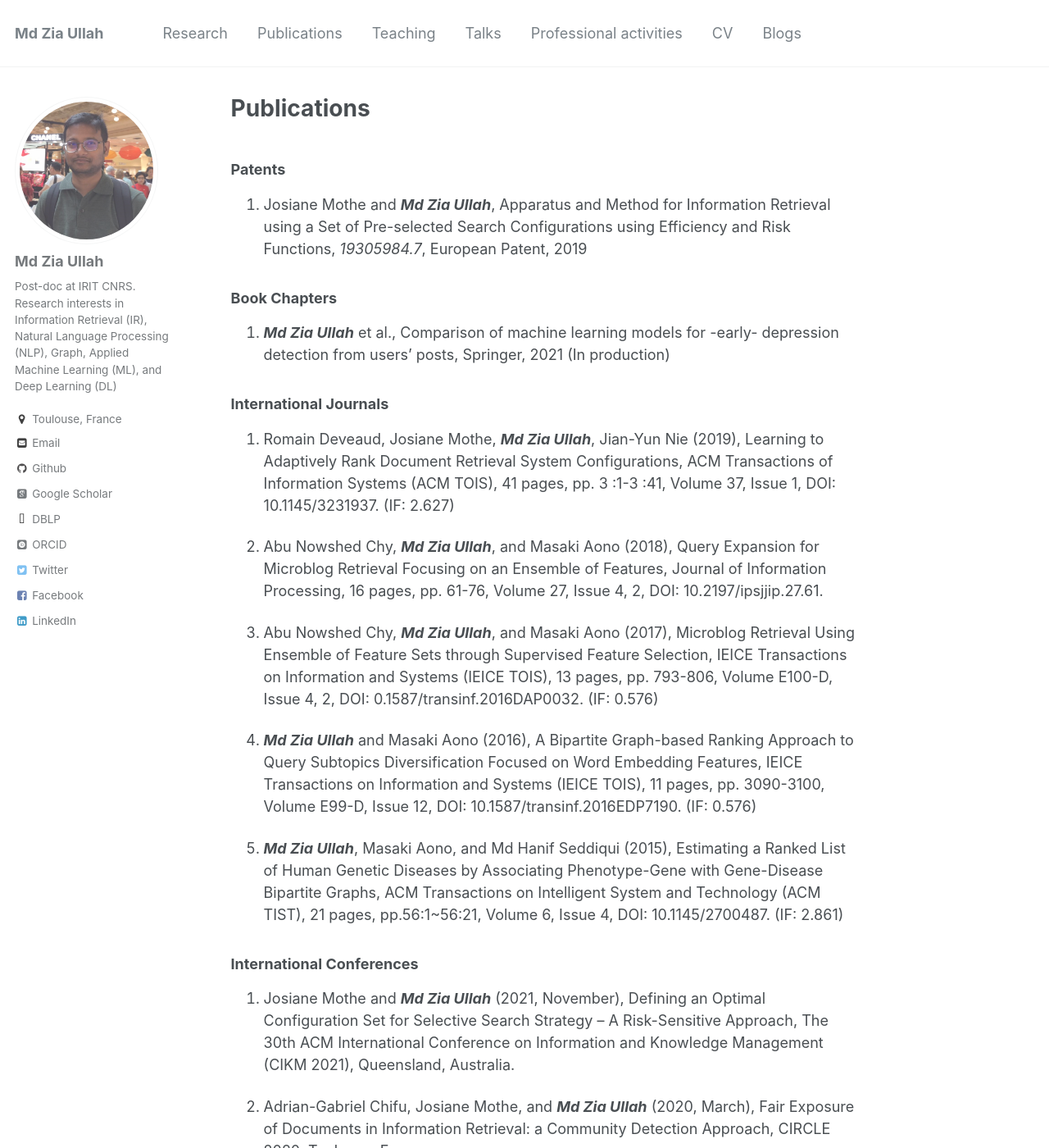
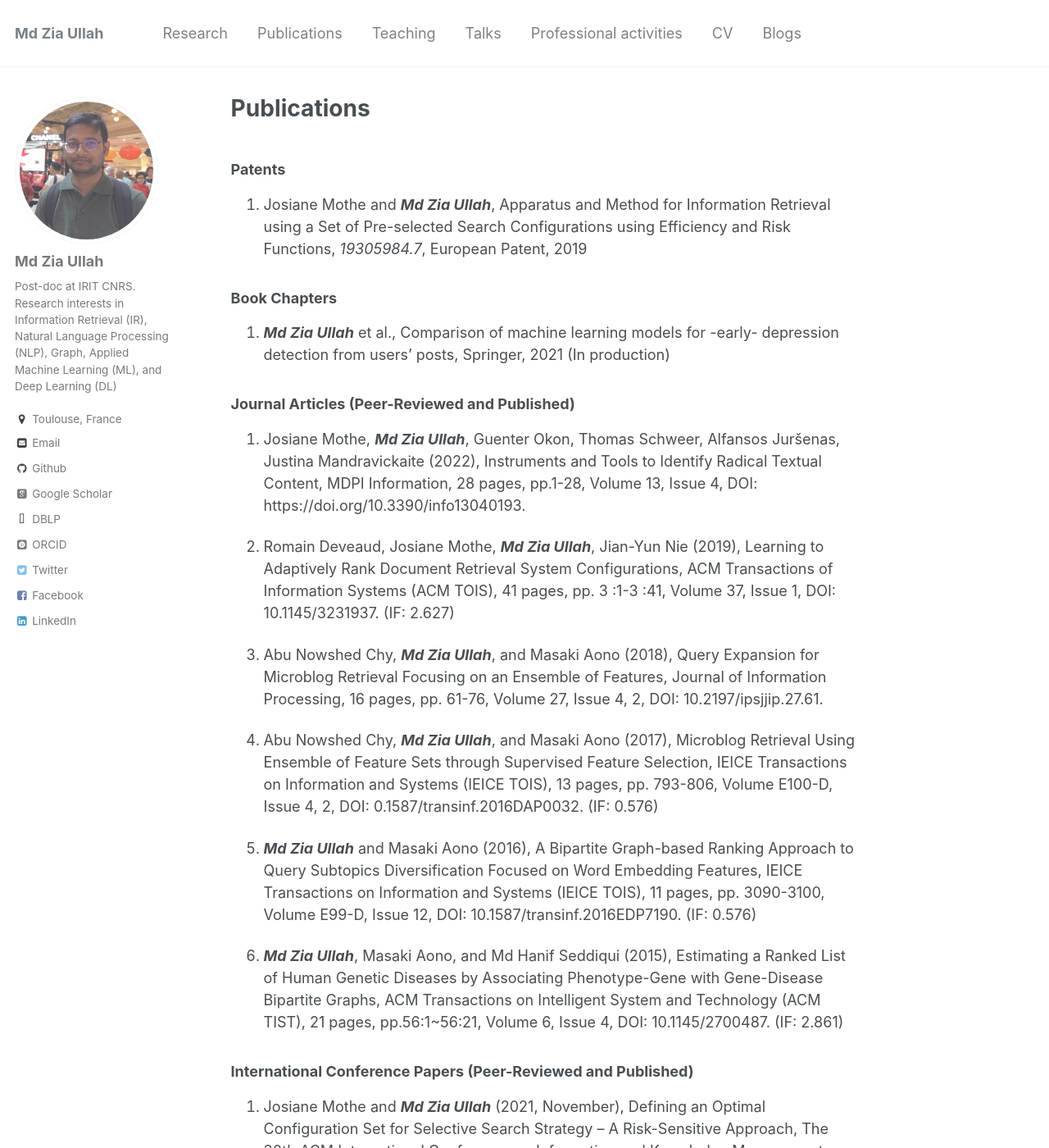
Before and after one commit to zuacubd/zuacubd.github.io, a Jekyll site: the page built from _pages/pubs.md, in a window 1280 px wide and 1400 px high. Shown: the whole window at 82% size. Built offline with Jekyll 4.4.1, drawn with Linux system fonts in a browser that asks for light colours; some web fonts are replaced.

Commit message:
Update pubs.md
New journal article added

```diff
--- a/_pages/pubs.md
+++ b/_pages/pubs.md
@@ -14,7 +14,9 @@ published: true
 1. _**Md Zia Ullah**_ et al., Comparison of machine learning models for -early- depression detection from users’ posts, Springer, 2021 (In production)
 
 
-### International Journals
+### Journal Articles (Peer-Reviewed and Published)
+
+1. Josiane Mothe, _**Md Zia Ullah**_, Guenter Okon, Thomas Schweer, Alfansos Juršenas, Justina Mandravickaite (2022), Instruments and Tools to Identify Radical Textual Content, MDPI Information, 28 pages, pp.1-28, Volume 13, Issue 4, DOI: https://doi.org/10.3390/info13040193.
 
 1. Romain Deveaud, Josiane Mothe, _**Md Zia Ullah**_, Jian-Yun Nie (2019), Learning to Adaptively Rank Document Retrieval System Configurations, ACM Transactions of Information Systems (ACM TOIS), 41 pages, pp. 3 :1-3 :41, Volume 37, Issue 1, DOI: 10.1145/3231937. (IF: 2.627)
 
@@ -27,7 +29,7 @@ published: true
 5. _**Md Zia Ullah**_, Masaki Aono, and Md Hanif Seddiqui (2015), Estimating a Ranked List of Human Genetic Diseases by Associating Phenotype-Gene with Gene-Disease Bipartite Graphs, ACM Transactions on Intelligent System and Technology (ACM TIST), 21 pages, pp.56:1~56:21, Volume 6, Issue 4, DOI: 10.1145/2700487. (IF: 2.861)
 
 
-### International Conferences
+### International Conference Papers (Peer-Reviewed and Published)
 
 1. Josiane Mothe and _**Md Zia Ullah**_ (2021, November), Defining an Optimal Configuration Set for Selective Search Strategy – A Risk-Sensitive Approach, The 30th ACM International Conference on Information and Knowledge Management (CIKM 2021), Queensland, Australia.
 
```
